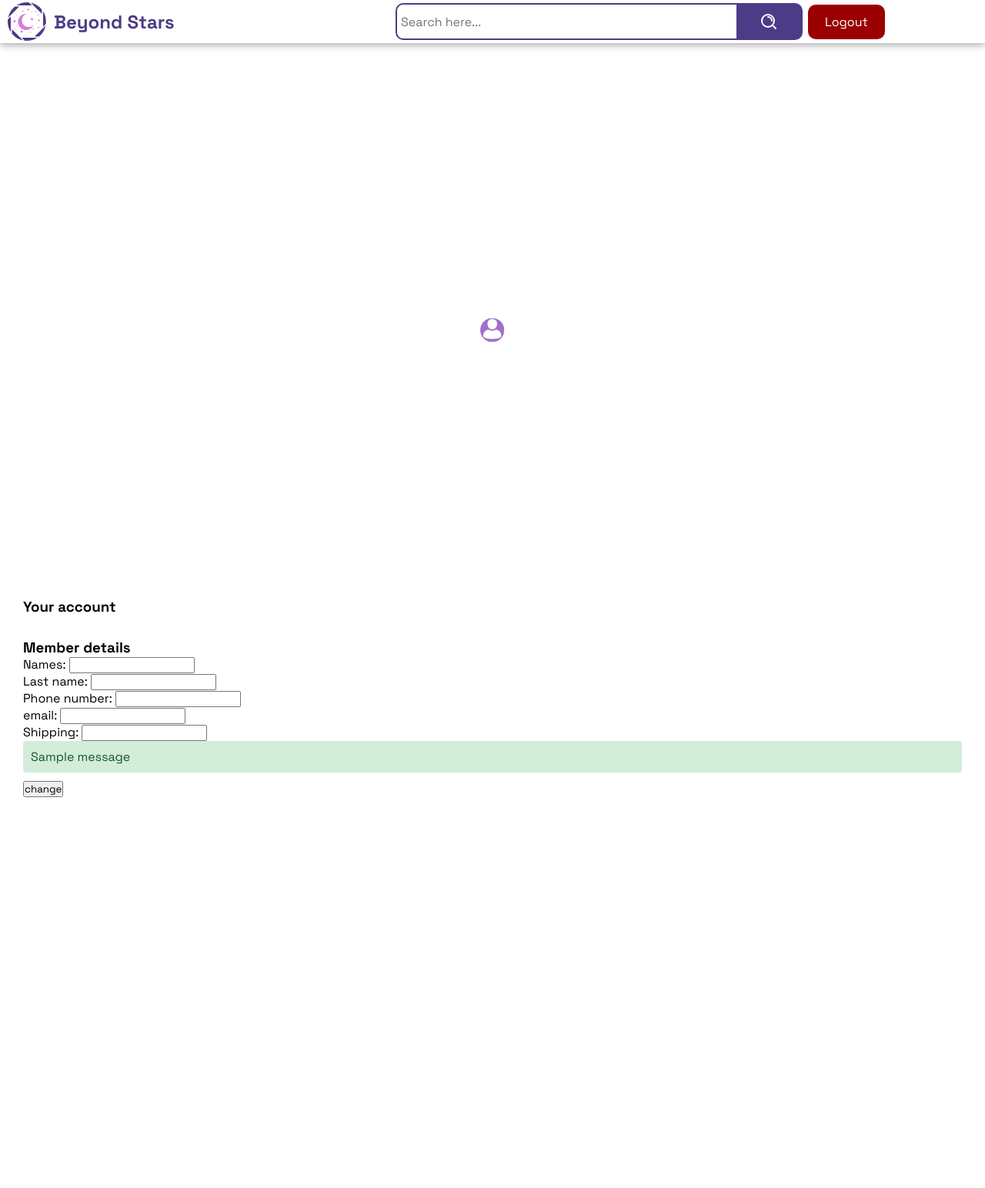
After one commit to Isaias-tech/beyond_stars, a Flask app: template templates/private/profile.html in a window 1280 px wide. The commit adds this page. Shown: the whole page at 77% size. Run offline with Flask 3, Linux system fonts and the light colour scheme; the template is opened without the code that fills it, so the values that code supplies are empty, except form fields; tables that the repository leaves empty hold one stand-in row (values such as "Sample post"); one stand-in notice (Sample message) is shown; form fields are guessed from the names that the template uses.

Commit message:
creating profile page

```diff
--- a/routes/private.py
+++ b/routes/private.py
@@ -15,3 +15,8 @@ def set_context():
 @login_required
 def home_page():
     return render_template("private/home.html")
+
+@private_bp.route("/profile")
+@login_required
+def profile_page():
+    return render_template("private/profile.html")
--- /dev/null
+++ b/templates/private/profile.html
@@ -0,0 +1,97 @@
+{% extends "layout.html" %} {% block title %} Home - {{ app_name }} {% endblock
+title %} {% block statics %}
+<link
+  rel="stylesheet"
+  href="{{ url_for('static', filename='css/home.css') }}"
+/>
+<link
+  rel="stylesheet"
+  href="{{ url_for('static', filename='css/search-bar.css') }}"
+/>
+<link
+  rel="stylesheet"
+  href="{{ url_for('static', filename='css/checkout.css')}}"
+/>
+{% endblock statics %} {% block navigation %}
+<ul class="navbar">
+  <form class="search-form" action="" method="post">
+    <input type="text" name="search" id="search" placeholder="Search here..." />
+    <button type="submit">
+      <div class="img-container">
+        <img
+          src="{{ url_for('static', filename='media/icons/search-icon.svg') }}"
+          alt="search-icon"
+        />
+      </div>
+    </button>
+  </form>
+  <div class="actions">
+    <a href="{{ url_for('auth.logout') }}">Logout</a>
+  </div>
+</ul>
+{% endblock navigation %} {% block content %}
+<main>
+  <section class="profile-picture">
+    <div class="info-profile-container">
+        <div class="img-profile-container">
+            <img src="{{ url_for('static', filename='media/profile-image.svg') }}"
+          alt="profile image">
+          <h3>
+            Your account
+          </h3>
+        </div>
+    </div>
+  </section>
+  <section class="members-details">
+
+  <div>
+    <h3>
+        Member details
+    </h3>
+    <form method="POST" action="/private/profile">
+			{{ form.hidden_tag() }}
+
+			<div>
+				<label for="names">Names:</label>
+				{{ form.first_name(class="form-control") }}
+			</div>
+
+			<div>
+				<label for="last_name">Last name:</label>
+				{{ form.last_name(class="form-control") }}
+			</div>
+
+			<div>
+				<label for="phone-number">Phone number:</label>
+				{{ form.email(class="form-control") }}
+			</div>
+
+			<div>
+				<label for="email">email:</label>
+				{{ form.password(class="form-control") }}
+			</div>
+
+			<div>
+				<label for="shipping">Shipping:</label>
+				{{ form.confirm_password(class="form-control") }}
+			</div>
+
+			{% with messages = get_flashed_messages(with_categories=true) %}
+			{% if messages %}
+			<ul class="flash-messages">
+				{% for category, message in messages %}
+				<li class="{{ category }}">{{ message }}</li>
+				{% endfor %}
+			</ul>
+			{% endif %}
+			{% endwith %}
+			<div class="form-actions">
+				<button type="submit">change</button>
+			</div>
+		</form>
+  </div>
+
+  </section>
+</main>
+
+{% endblock %}
```
Also changed, not shown: templates/auth/login.html (+22 -23 lines), static/css/profile.css (added).
